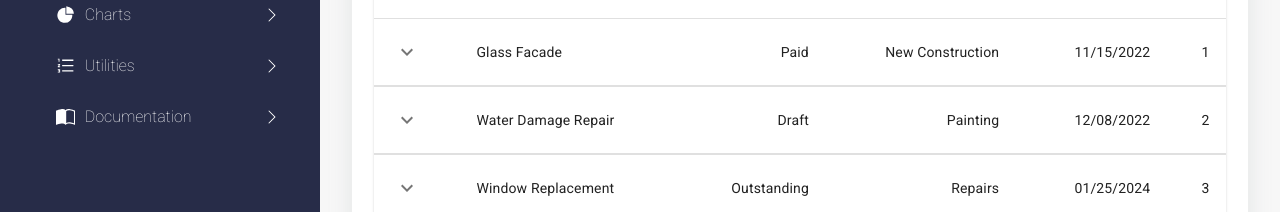
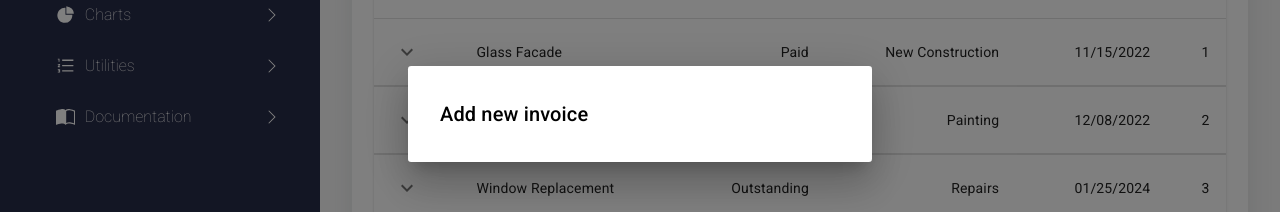
Before and after one commit to tylercorbett/bidsight, a React (Create React App) app: page / in a window 1280 px wide. Both pictures are taken after a click on the button "+ ADD NEW INVOICE". Shown: the part 286-498 px from the top of the page. Built offline with nearby package versions, Linux system fonts and the light colour scheme.

Commit message:
modal rendering

```diff
--- /dev/null
+++ b/src/components/AddInvoiceModal/AddInvoiceModal.tsx
@@ -0,0 +1,43 @@
+import React from 'react';
+import Box from '@mui/material/Box';
+import Button from '@mui/material/Button';
+import Typography from '@mui/material/Typography';
+import Modal from '@mui/material/Modal';
+
+const style = {
+  position: 'absolute' as 'absolute',
+  top: '50%',
+  left: '50%',
+  transform: 'translate(-50%, -50%)',
+  width: 400,
+  bgcolor: 'background.paper',
+  borderRadius: '.2rem',
+  boxShadow: 24,
+  p: 4,
+};
+
+interface Props {
+  isModalOpen: boolean,
+  handleClose: () => void,
+};
+
+const AddInvoiceModal: React.FC<Props> = ({ isModalOpen, handleClose }) => {
+  return (
+    <div>
+      <Modal
+        open={isModalOpen}
+        onClose={handleClose}
+        aria-labelledby="modal-modal-title"
+        aria-describedby="modal-modal-description"
+      >
+        <Box sx={style}>
+          <Typography id="modal-modal-title" variant="h6" component="h2">
+            Add new invoice
+          </Typography>
+        </Box>
+      </Modal>
+    </div>
+  );
+}
+
+export default AddInvoiceModal;
--- a/src/components/InvoiceDashboard/InvoiceDashboard.tsx
+++ b/src/components/InvoiceDashboard/InvoiceDashboard.tsx
@@ -1,22 +1,29 @@
 import { Button } from '@mui/material';
 import React, { useState } from 'react';
+import AddInvoiceModal from '../AddInvoiceModal/AddInvoiceModal';
 import InvoiceFilters from '../InvoiceFilters/InvoiceFilters';
 import InvoiceTable from '../InvoiceTable/InvoiceTable';
 import './InvoiceDashboard.css';
 
 const InvoiceDashboard: React.FC = () => {
+  const [isModalOpen, setIsModalOpen] = useState<boolean>(false);
+
   return (
     <section className="InvoiceDashboard">
       <div className='title-add-button-container'>
         <h3 className='section-title'>Invoices</h3>
         <span className='add-button-container'>
-          <Button variant='contained'>+ Add new invoice</Button>
+          <Button variant='contained' onClick={() => setIsModalOpen(true)}>+ Add new invoice</Button>
         </span>
       </div>
       <InvoiceFilters />
       <section className='table-container'>
         <InvoiceTable />
       </section>
+      <AddInvoiceModal
+        isModalOpen={isModalOpen}
+        handleClose={() => setIsModalOpen(false)}
+      />
     </section>
   );
 }
```
